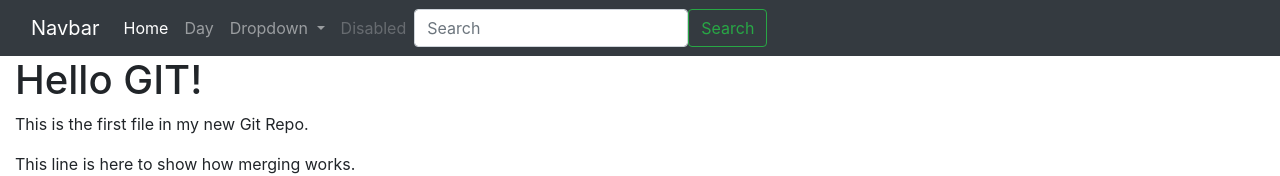
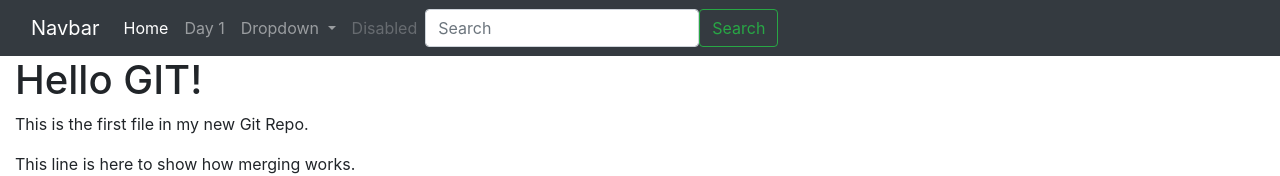
Before and after one commit to repetobaza/Intro-to-Node, a website: page index.html in a window 1280 px wide. Shown: the top 176 px of the page. Drawn offline with nearby package versions, Linux system fonts and the light colour scheme.

Commit message:
Changes to index

```diff
--- a/index.html
+++ b/index.html
@@ -24,7 +24,7 @@
           <a class="nav-link active" aria-current="page" href="index">Home</a>
         </li>
         <li class="nav-item">
-          <a class="nav-link" href="day">Day</a>
+          <a class="nav-link" href="day">Day 1</a>
         </li>
         <li class="nav-item dropdown">
           <a class="nav-link dropdown-toggle" href="#" id="navbarDropdown" role="button" data-bs-toggle="dropdown" aria-expanded="false">
```
